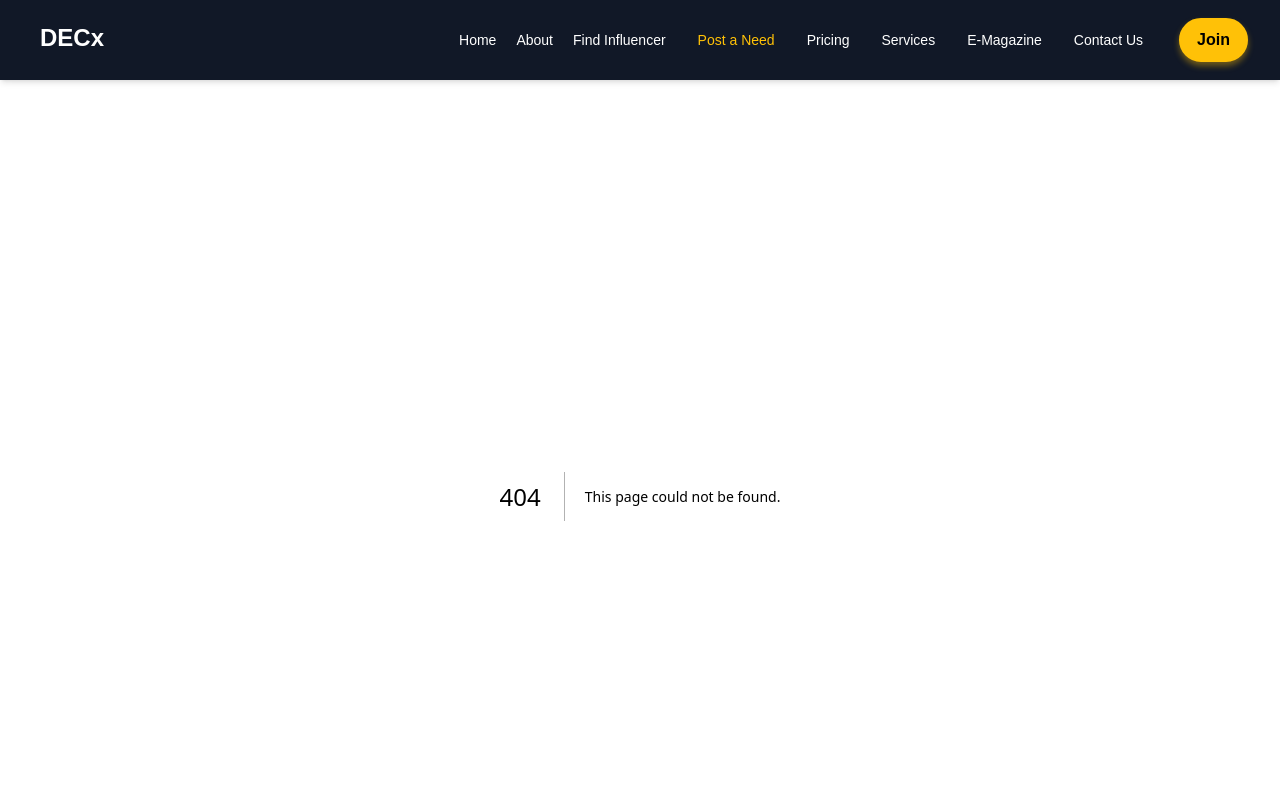
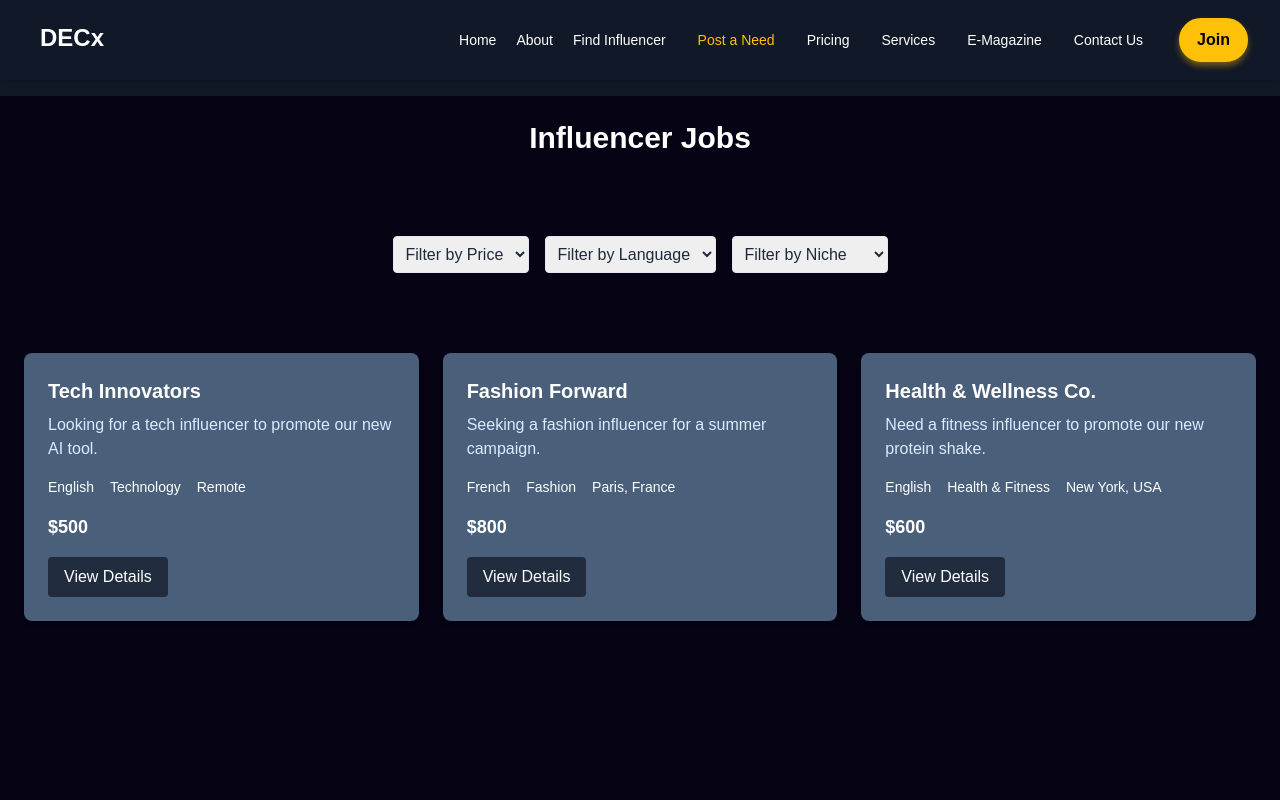
Before and after one commit to dawe014/decx-marketing, a Next.js app: page /post-need in a window 1280 px wide. Before the commit this address had no page. Shown: the top 800 px of the page. Built offline with nearby package versions, Linux system fonts and the light colour scheme.

Commit message:
post need page added

```diff
--- /dev/null
+++ b/app/post-need/page.tsx
@@ -0,0 +1,114 @@
+'use client'
+import { useState } from 'react'
+
+const jobs = [
+  {
+    id: 1,
+    companyName: 'Tech Innovators',
+    description: 'Looking for a tech influencer to promote our new AI tool.',
+    language: 'English',
+    niche: 'Technology',
+    location: 'Remote',
+    price: '$500',
+  },
+  {
+    id: 2,
+    companyName: 'Fashion Forward',
+    description: 'Seeking a fashion influencer for a summer campaign.',
+    language: 'French',
+    niche: 'Fashion',
+    location: 'Paris, France',
+    price: '$800',
+  },
+  {
+    id: 3,
+    companyName: 'Health & Wellness Co.',
+    description: 'Need a fitness influencer to promote our new protein shake.',
+    language: 'English',
+    niche: 'Health & Fitness',
+    location: 'New York, USA',
+    price: '$600',
+  },
+]
+
+export default function JobsPage() {
+  const [filters, setFilters] = useState({
+    price: '',
+    language: '',
+    niche: '',
+  })
+
+  const filteredJobs = jobs.filter((job) => {
+    return (
+      (filters.price === '' || job.price <= filters.price) &&
+      (filters.language === '' || job.language === filters.language) &&
+      (filters.niche === '' || job.niche === filters.niche)
+    )
+  })
+
+  const handleFilterChange = (e) => {
+    const { name, value } = e.target
+    setFilters({
+      ...filters,
+      [name]: value,
+    })
+  }
+
+  return (
+    <div className='min-h-screen bg-bgService p-6'>
+      <h1 className='text-3xl font-bold text-center mb-20'>Influencer Jobs</h1>
+
+      {/* Filters Section */}
+      <div className='mb-20 flex space-x-4 justify-center '>
+        <select
+          name='price'
+          onChange={handleFilterChange}
+          className='p-2 border rounded text-slate-800'
+        >
+          <option value=''>Filter by Price</option>
+          <option value='500'>$500</option>
+          <option value='600'>$600</option>
+          <option value='800'>$800</option>
+        </select>
+        <select
+          name='language'
+          onChange={handleFilterChange}
+          className='p-2 border rounded text-slate-800'
+        >
+          <option value=''>Filter by Language</option>
+          <option value='English'>English</option>
+          <option value='French'>French</option>
+        </select>
+        <select
+          name='niche'
+          onChange={handleFilterChange}
+          className='p-2 border rounded text-slate-800'
+        >
+          <option value=''>Filter by Niche</option>
+          <option value='Technology'>Technology</option>
+          <option value='Fashion'>Fashion</option>
+          <option value='Health & Fitness'>Health & Fitness</option>
+        </select>
+      </div>
+
+      {/* Job Cards Section */}
+      <div className='grid grid-cols-1 md:grid-cols-2 lg:grid-cols-3 gap-6'>
+        {filteredJobs.map((job) => (
+          <div key={job.id} className='bg-card2bg p-6 rounded-lg shadow-md'>
+            <h2 className='text-xl font-bold mb-2'>{job.companyName}</h2>
+            <p className='text-blue-100 mb-4'>{job.description}</p>
+            <div className='flex space-x-4 text-sm text-textPrimary mb-4'>
+              <span>{job.language}</span>
+              <span>{job.niche}</span>
+              <span>{job.location}</span>
+            </div>
+            <p className='text-lg font-semibold mb-4'>{job.price}</p>
+            <button className='bg-overlay text-white px-4 py-2 rounded hover:bg-slate-500'>
+              View Details
+            </button>
+          </div>
+        ))}
+      </div>
+    </div>
+  )
+}
--- a/tailwind.config.ts
+++ b/tailwind.config.ts
@@ -18,7 +18,8 @@ export default {
         textPrimary: '#FFFFFF', // White text
         textSecondary: '#9CA3AF', // Gray subtext
         borderColor: '#3A3A3A', // Border & card background
-        aboutbg: '#4a607a',
+        card2bg: '#4a607a', // lightgray card
+        postbg: '#07263d',
       },
       fontFamily: {
         sans: ['Poppins', 'sans-serif'], // Use Poppins for headings
```
